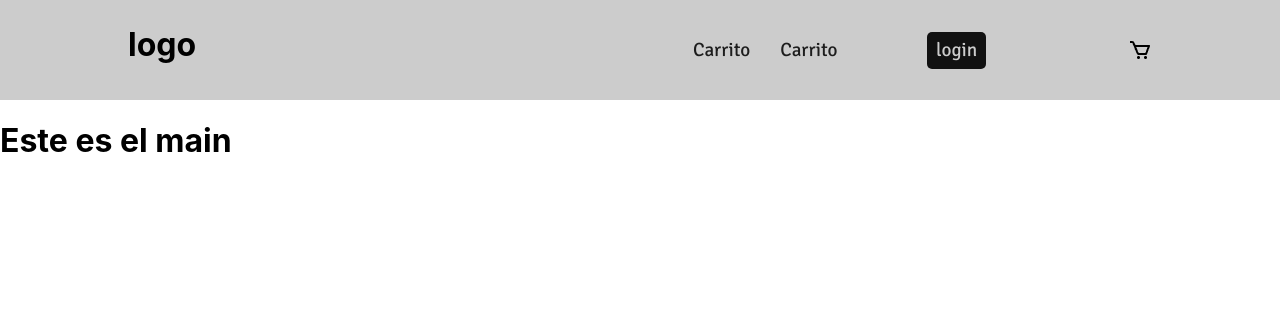
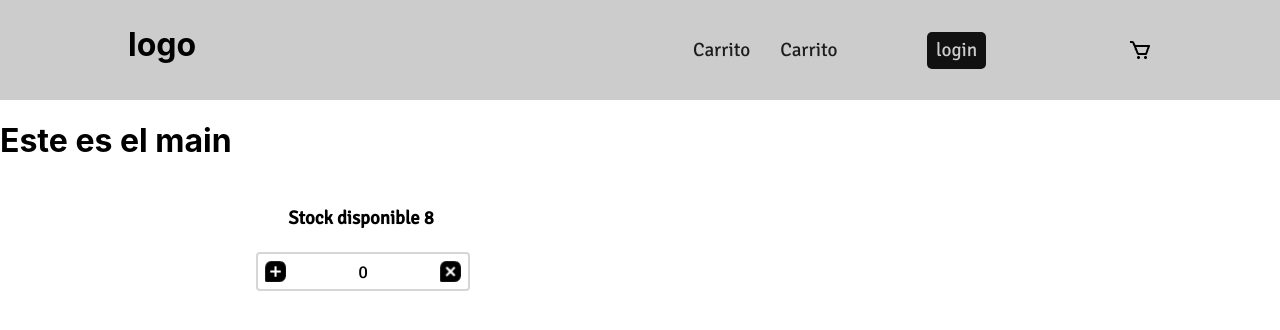
Before and after one commit to cefefabian/ecommers-fabian, a React (Create React App) app: page / in a window 1280 px wide. Shown: the top 330 px of the page. Built offline with nearby package versions, Linux system fonts and the light colour scheme.

Commit message:
contador

```diff
--- a/src/App.js
+++ b/src/App.js
@@ -1,14 +1,19 @@
 // import logo from './logo.svg';
 import './App.css';
+import Boton from './Components/ItemListContainer/ItemCount';
 import ItemListContainer from './Components/ItemListContainer/ItemListContainer';
 import NavBar from './Components/NavBar/NavBar';
+import {useState} from 'react'
 
 
 function App() {
+  const [stock, setstock] = useState(8)
+
   return (
     <div>
       <NavBar/>
       <ItemListContainer greeting='Este es el main'/>
+      <Boton stock={stock}/>
     </div>
 
     // <div className="App">
--- /dev/null
+++ b/src/Components/ItemListContainer/ItemCount.jsx
@@ -0,0 +1,34 @@
+import React, {useState} from 'react'
+import './botn.css'
+import sumar from './img/add.png'
+import restar from './img/delete.png'
+
+const Boton = ({ stock }) => {
+    const [Contador, setContador] = useState(0)
+
+    const btnResta = () =>{
+        if (Contador > 0) {
+            setContador(Contador - 1)
+        }
+    }
+
+    const btnSuma = () =>{
+        if (Contador < stock) {
+            setContador(Contador + 1)
+        }
+    }
+  return (
+    <div className='div-padre'>
+        <div className='stock-disponible'>
+           <h3>Stock disponible {stock}</h3>
+        </div>
+        <div className='sumar-restar'>
+            <img onClick={btnSuma} src={sumar} alt="" />
+            <p>{Contador}</p>
+            <img onClick={btnResta} src={restar} alt="" />
+        </div>
+    </div>
+  )
+}
+
+export default Boton
--- /dev/null
+++ b/src/Components/ItemListContainer/botn.css
@@ -0,0 +1,40 @@
+@import url('https://fonts.googleapis.com/css2?family=Signika&display=swap');
+
+
+.div-padre{
+    width: 200px;
+    margin-left: 20%;
+    display: flex;
+    flex-direction: column;
+
+}
+.stock-disponible{
+    text-align: center;
+    font-family: 'Signika', sans-serif;
+    width: 100%;
+    padding: 5px;
+}
+.sumar-restar{
+    width: 100%;
+    display: flex;
+    flex-direction: row;
+    justify-content: space-between;
+    align-items: center;
+    padding: 5px;
+    border-radius: 4px;
+    border: 2px solid rgba(204, 204, 204, 0.788);
+}
+.sumar-restar p{
+    margin: 0;
+    font-size: 18px;
+    font-family: 'Signika', sans-serif;
+}
+.sumar-restar img{
+    height: 25px;
+    width: 25px;
+    cursor: pointer;
+    transition: 0.4s;
+}
+.sumar-restar img:hover{
+    transform: scale(1.1);
+}
```
Also changed, not shown: src/Components/ItemListContainer/img/add.png (added), src/Components/ItemListContainer/img/delete.png (added).
